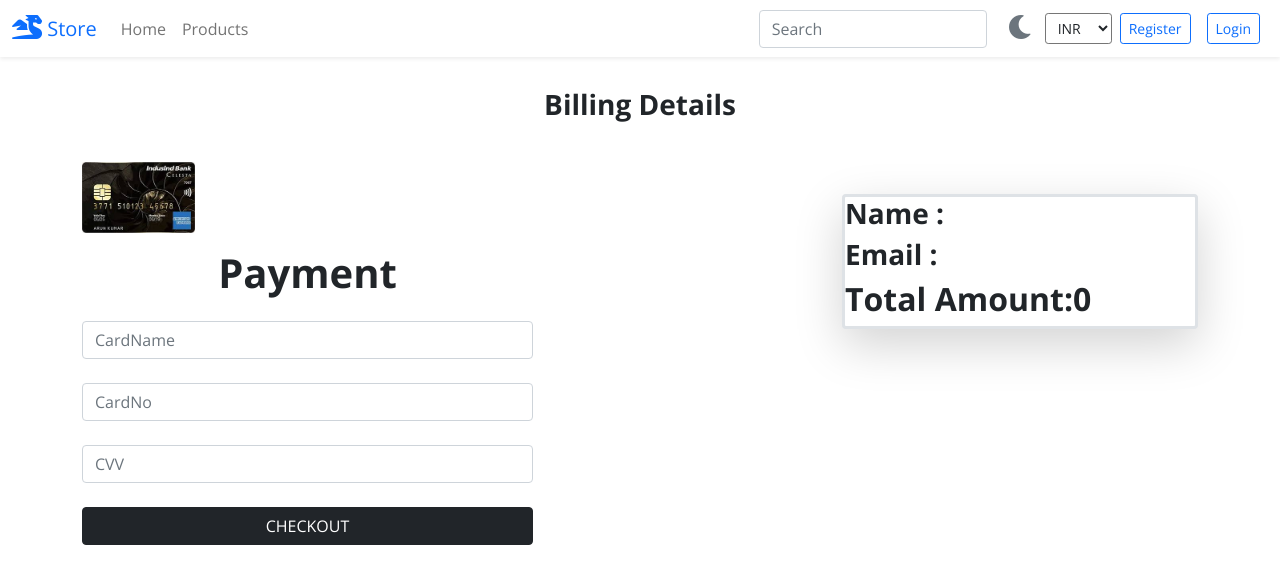
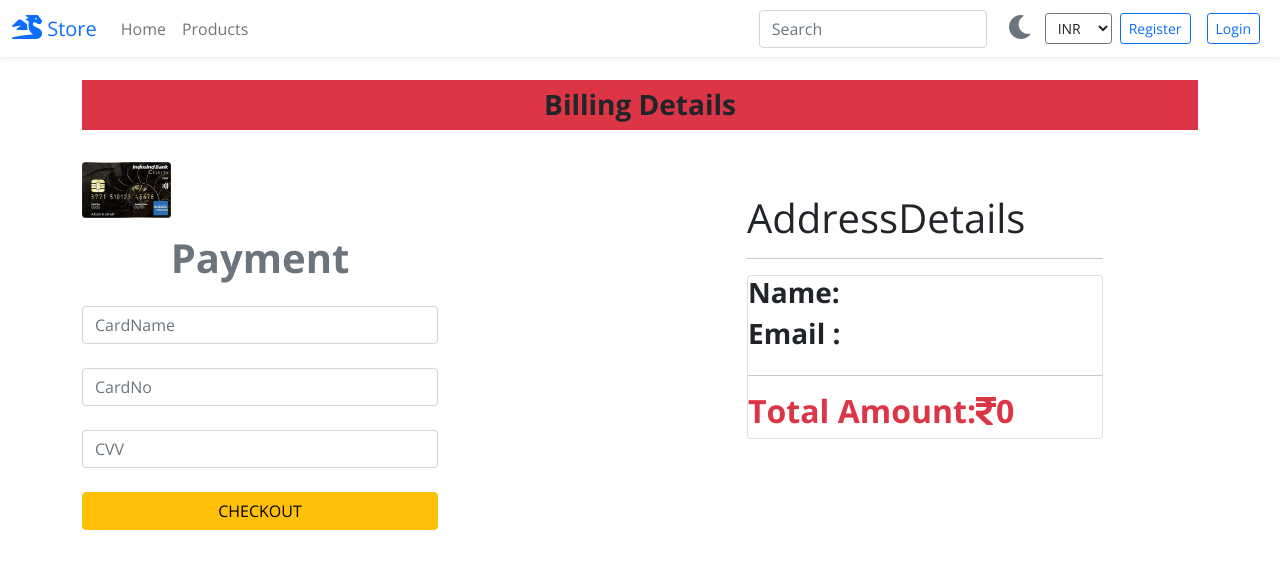
Before and after one commit to Revanth12-creator/shop-app-react, a React (Create React App) app: page /checkout in a window 1280 px wide. Shown: the top 584 px of the page. Built offline with nearby package versions, Linux system fonts and the light colour scheme; a web font is replaced by a local one.

Commit message:
12th commit

```diff
--- a/src/containers/Checkout.tsx
+++ b/src/containers/Checkout.tsx
@@ -131,15 +131,17 @@ class Checkout extends React.Component<Props, State> {
         <Container>
           <Row>
             <Column size={12}>
-              <h2 className="  text-dark fw-bold fs-3 p-2 text-center   mb-3">
+              <h2 className="  text-dark fw-bold fs-3 p-2 text-center bg-danger  mb-3">
                 Billing Details
               </h2>
               <Row>
-                <Column size={5} classes="bg-light">
+                <Column size={4} classes="bg-light">
                   <div className="mx-auto my-3">
                     <img src="./card1.jpg" alt="" className="w-25" />
                   </div>
-                  <h1 className="text-center fw-bold">Payment</h1>
+                  <h1 className="text-center text-secondary fw-bold">
+                    Payment
+                  </h1>
                   <form action="" onSubmit={submit}>
                     {redirecting()}
                     <TextBox
@@ -163,7 +165,7 @@ class Checkout extends React.Component<Props, State> {
                       textChange={(cvv) => this.setState({ cvv })}
                     />
                     <button
-                      className={"btn btn-dark w-100 text-uppercase"}
+                      className={"btn btn-warning w-100 text-uppercase"}
                       onClick={() => {
                         this.orders();
                       }}
@@ -173,50 +175,60 @@ class Checkout extends React.Component<Props, State> {
                   </form>
                 </Column>
                 <Column size={4} classes="offset-md-3 mt-5">
-                  <div className="card border border-3 shadow-lg">
+                  <h1>AddressDetails</h1>
+                  <hr />
+                  <div className="card">
                     <h3 className="fw-bold text-dark ">
-                      Name :{" "}
-                      <span className="text-warning">
+                      Name:{" "}
+                      <span className="text-info">
                         {" "}
                         {this.state.userList.userName}
                       </span>
                     </h3>
                     <h3 className="fw-bold text-dark">
                       Email :{" "}
-                      <span className="text-warning">
+                      <span className="text-info">
                         {this.state.userList.userEmail}{" "}
                       </span>{" "}
                     </h3>
+
                     {this.state.addressData.map((addr: any) => (
                       <div>
                         <h3 className="fw-bold text-dark">
                           Address1 :{" "}
-                          <span className="text-warning">{addr.line1} </span>{" "}
+                          <span className="text-info">{addr.line1} </span>{" "}
                         </h3>
                         <h3 className="fw-bold text-dark">
                           Address2 :{" "}
-                          <span className="text-warning">{addr.line1} </span>{" "}
+                          <span className="text-info">{addr.line1} </span>{" "}
                         </h3>
                         <h3 className="fw-bold text-dark">
                           Address1 :{" "}
-                          <span className="text-warning">{addr.line2} </span>{" "}
+                          <span className="text-info">{addr.line2} </span>{" "}
                         </h3>
                         <h3 className="fw-bold text-dark">
-                          City :{" "}
-                          <span className="text-warning">{addr.city} </span>{" "}
+                          City : <span className="text-info">{addr.city} </span>{" "}
                         </h3>
                         <h3 className="fw-bold text-dark">
                           State :{" "}
-                          <span className="text-warning">{addr.state} </span>{" "}
+                          <span className="text-info">{addr.state} </span>{" "}
                         </h3>
                         <h3 className="fw-bold text-dark">
                           Pinocode :{" "}
-                          <span className="text-warning">{addr.pincode} </span>{" "}
+                          <span className="text-info">{addr.pincode} </span>{" "}
                         </h3>
                       </div>
                     ))}
+                    <hr />
                     <div>
-                      <h2 className="fw-bold"> Total Amount:{finalData}</h2>
+                      <h2 className="fw-bold">
+                        {" "}
+                        <span className="text-danger">
+                          {" "}
+                          Total Amount:<i className="fas fa-rupee-sign"></i>
+                          {finalData}
+                        </span>{" "}
+                      </h2>
                     </div>
                   </div>
                 </Column>
```
Also changed, not shown: src/components/Paginate.tsx (+9 -3 lines), src/containers/Profile.tsx (+0 -23 lines), src/services/ProductService.ts (+0 -14 lines), src/services/UserService.ts (line endings or trailing spaces).
